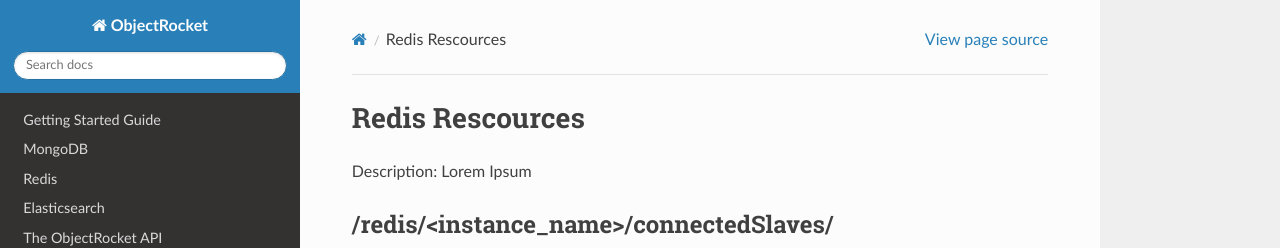
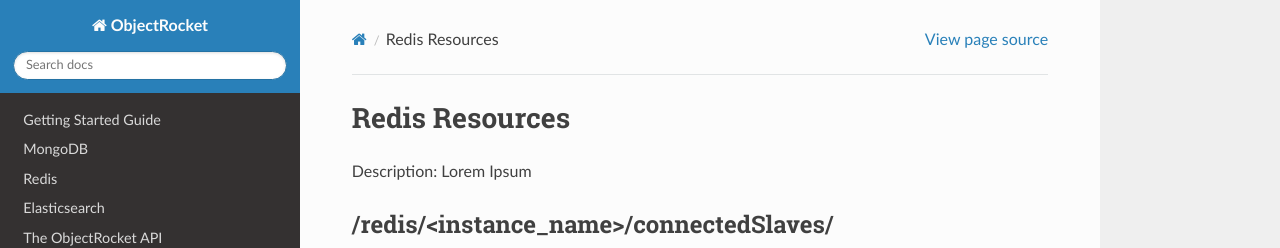
Before and after one commit to zcorleissen/documentation, a Sphinx documentation site: the page built from source/api_v2_redis_resources.rst, in a window 1280 px wide and 1097 px high. Shown: the top 248 px of the window. Built offline with Sphinx 7.4.7 and the Read the Docs theme 2.0.0, drawn with Linux system fonts in a browser that asks for light colours.

Commit message:
Can't even spell resources :c

```diff
--- a/source/api_v2_elasticsearch_resources.rst
+++ b/source/api_v2_elasticsearch_resources.rst
@@ -1,4 +1,4 @@
-Elasticsearch Rescources
+Elasticsearch Resources
 ==================
 
 Description: Lorem Ipsum
--- a/source/api_v2_general_resources.rst
+++ b/source/api_v2_general_resources.rst
@@ -1,4 +1,4 @@
-General Rescources
+General Resources
 ==================
 
 Description: Lorem Ipsum
--- a/source/api_v2_instance_resources.rst
+++ b/source/api_v2_instance_resources.rst
@@ -1,4 +1,4 @@
-Instance Rescources
+Instance Resources
 ==================
 
 Description: Lorem Ipsum
--- a/source/api_v2_mongodb_resources.rst
+++ b/source/api_v2_mongodb_resources.rst
@@ -1,4 +1,4 @@
-MongoDB Rescources
+MongoDB Resources
 ==================
 
 Description: Lorem Ipsum
--- a/source/api_v2_redis_resources.rst
+++ b/source/api_v2_redis_resources.rst
@@ -1,4 +1,4 @@
-Redis Rescources
+Redis Resources
 ================
 
 Description: Lorem Ipsum
```
